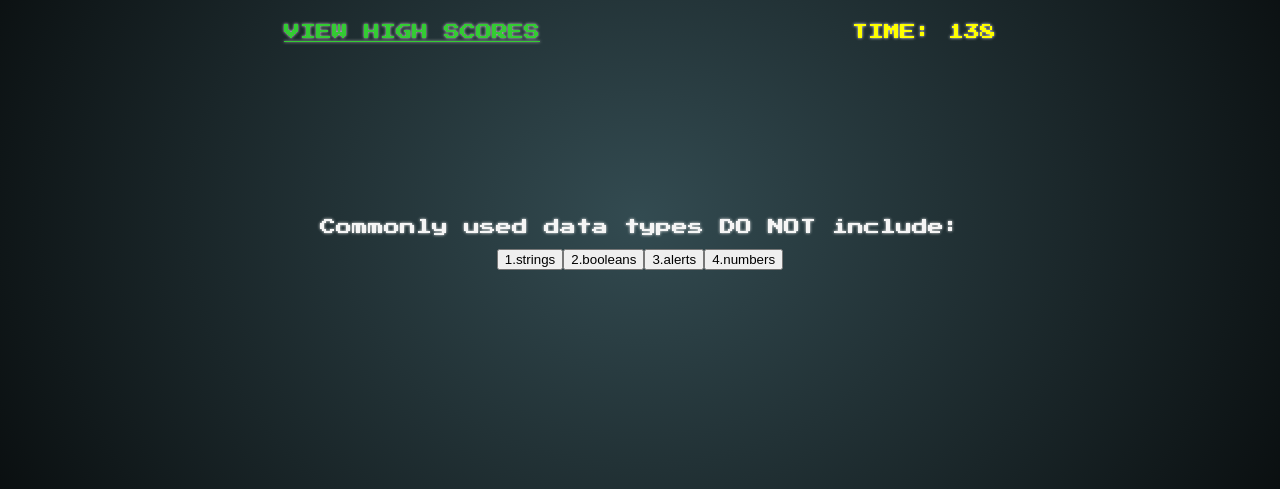
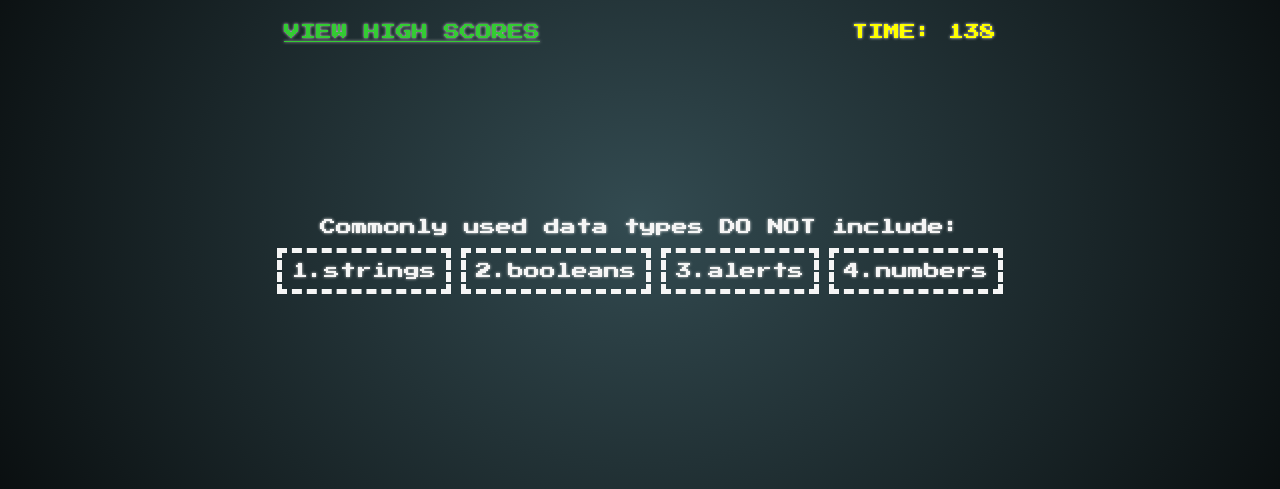
Before and after one commit to GhostoftheMill/shall-we-play, a plain HTML site: page index.html in a window 1280 px wide. Both pictures are taken after a click on the button "PRESS START". Shown: the part 311-800 px from the top of the page. Drawn offline with Linux system fonts and the light colour scheme.

Commit message:
CSS styling for choice class to match overall aestetic

```diff
--- a/Assets/JS/logic.js
+++ b/Assets/JS/logic.js
@@ -3,7 +3,7 @@
 //time stop at endquiz
 //correct sound on correct answer
 //incorrect sound on incorrect answer
-//css format on answer buttons
+//maybe make choice class column?
 
 // variables to keep track of quiz state
 var currentQuestionIndex = 0;
--- a/Assets/style.css
+++ b/Assets/style.css
@@ -91,7 +91,11 @@ a:hover {
     text-shadow: 0 0 3px #d6d6d6;
 }
 
-#choices {
+.choice {
+    margin: 0 5px 0 5px;
+    padding: 10px;
+    background: none;
+    border: 5px dashed;
     font: 1.0rem PressStart, monospace;
     text-align: center;
     color: whitesmoke;
```
